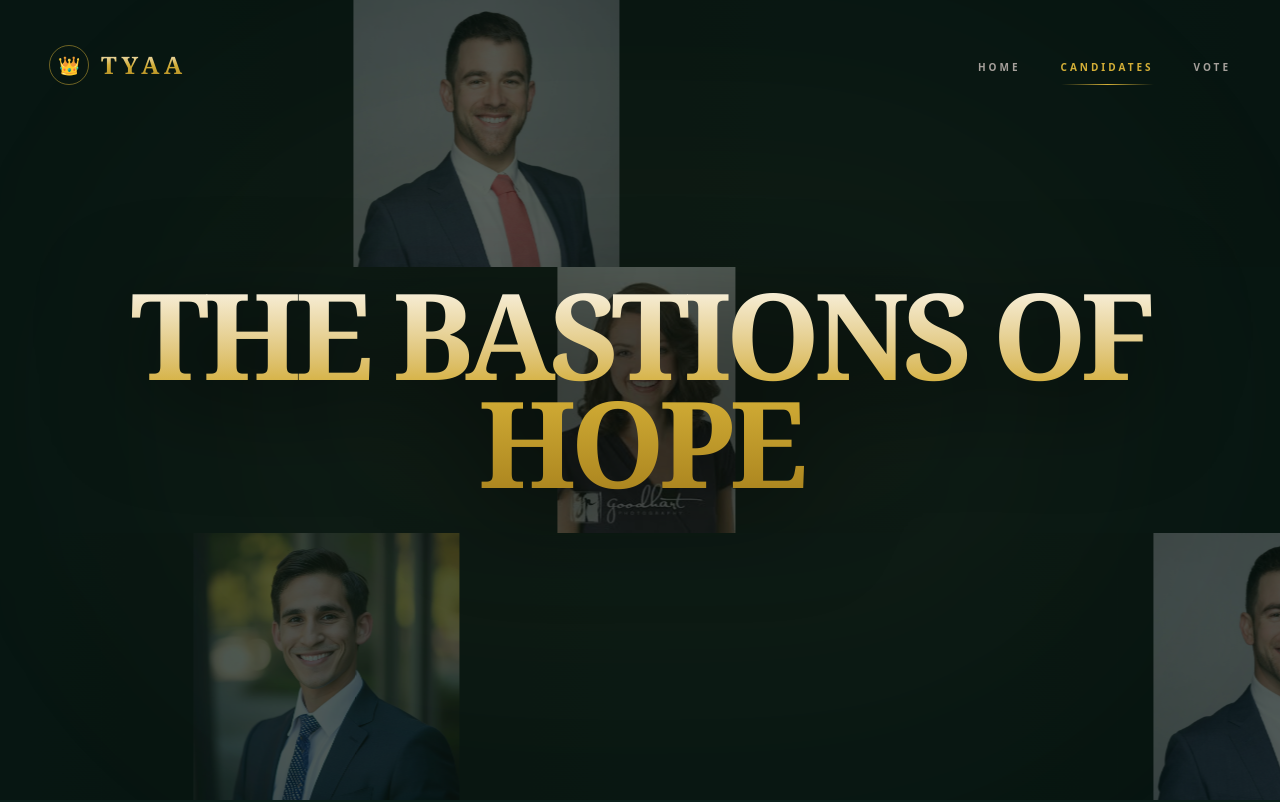
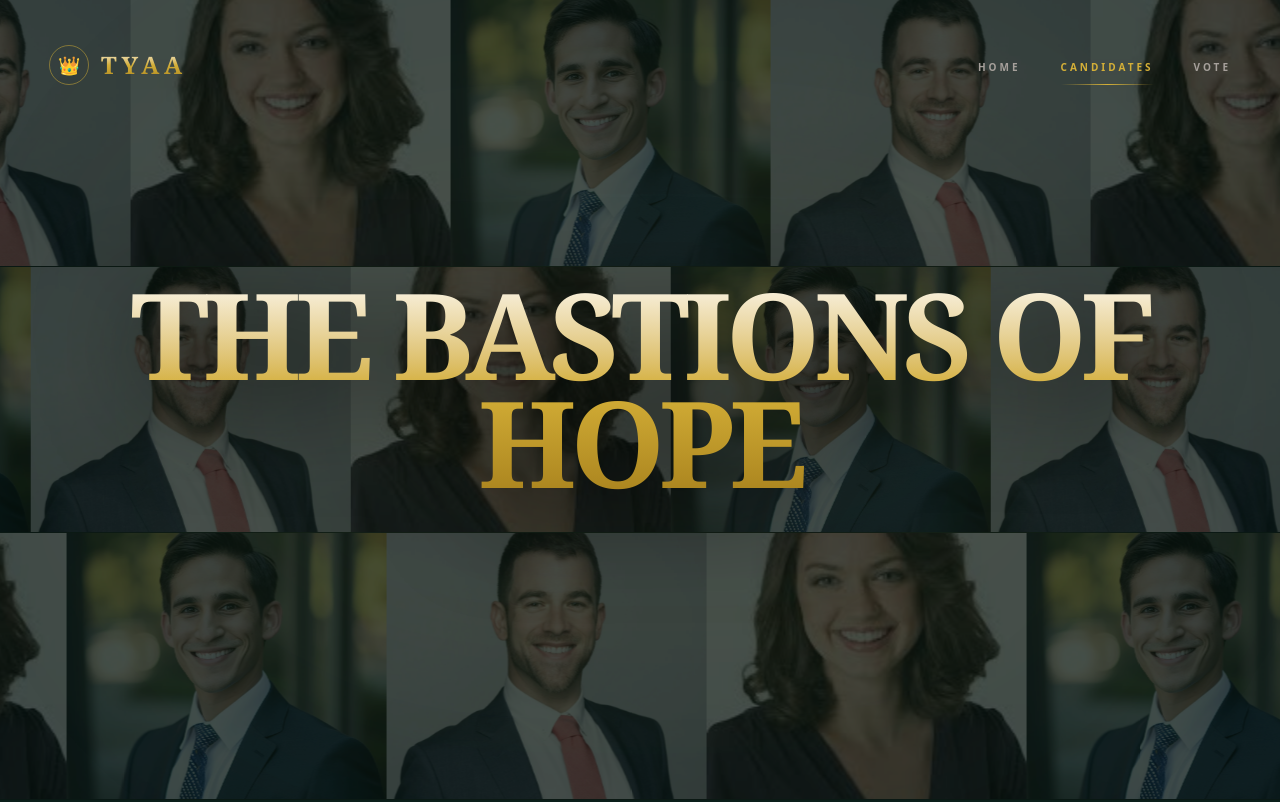
Before and after one commit to iansids/tyaa2026, a React (Vite) app: page /candidates in a window 1280 px wide. Shown: the top 802 px of the page. Built offline with nearby package versions, Linux system fonts and the light colour scheme.

Commit message:
Hero-Section Improvement

```diff
--- a/src/pages/CandidatesPage.jsx
+++ b/src/pages/CandidatesPage.jsx
@@ -127,10 +127,11 @@
     return contestants.filter((c) => c.college === selectedCollege);
   }, [selectedCollege]);
 
-  // For the seamless loop, we double the content
-  const marqueeItems = [...contestants, ...contestants];
+  // For the seamless loop, we quadruple the content
+  const marqueeItems = [...contestants, ...contestants, ...contestants, ...contestants];
 
   return (
+
     <div className="w-full bg-[#0a1f1a] min-h-screen text-stone-200 selection:bg-[#d4af37]/30 overflow-x-hidden">
 
       {/* SECTION 1: INFINITE SEAMLESS HERO */}
@@ -161,68 +162,42 @@
         </div>
     </div>
 
-    {/* THE SEAMLESS MARQUEE - 3 Row Candidate Images */}
+    {/* THE SEAMLESS MARQUEE - Truly Offset Rows */}
     <div className="absolute inset-0 z-10 opacity-30 flex flex-col items-stretch pointer-events-none overflow-hidden">
-      {/* Row 1 */}
-      <div className="flex-1 flex w-full overflow-hidden">
-        <div className="flex w-max animate-marquee-seamless" style={{ animationDelay: '0s' }}>
+    {[
+        { id: 'top', speed: '120s', direction: 'animate-marquee-forward', delay: '-2s' },
+        { id: 'mid', speed: '240s', direction: 'animate-marquee-backward', delay: '-15s' },
+        { id: 'bot', speed: '120s', direction: 'animate-marquee-forward', delay: '-8s' }
+    ].map((row) => (
+        <div key={row.id} className="flex-1 flex w-full overflow-hidden border-b border-white/5">
+        <div
+            className={`flex gap-0 w-max ${row.direction}`}
+            style={{
+            animationDuration: row.speed,
+            animationDelay: row.delay,
+            // Ensuring hardware acceleration for smooth movement
+            willChange: 'transform'
+            }}
+        >
             {marqueeItems.map((candidate, idx) => (
             <div
-            key={`row1-${idx}`}
-            className="relative h-full flex-shrink-0 transition-all duration-500 overflow-hidden bg-[#081612] flex items-center justify-center"
-            style={{ width: '20%', minWidth: '200px' }}
+                key={`${row.id}-${idx}`}
+                className="relative h-full flex-shrink-0 overflow-hidden bg-[#081612]"
+                style={{ width: '25vw', minWidth: '280px' }}
             >
                 <img
                 src={candidate.image}
                 alt={candidate.name}
-              className="w-full h-full object-contain hover:scale-110 transition-transform duration-500"
+                className="w-full h-full object-cover grayscale-[0.2] brightness-90"
                 />
-            <div className="absolute inset-0 bg-gradient-to-r from-[#0a1f1a]/40 via-transparent to-[#0a1f1a]/40"></div>
+                <div className="absolute inset-0 bg-[#0a1f1a]/10"></div>
             </div>
             ))}
         </div>
         </div>
-
-      {/* Row 2 */}
-      <div className="flex-1 flex w-full overflow-hidden">
-        <div className="flex w-max animate-marquee-seamless" style={{ animationDelay: '-20s' }}>
-        {marqueeItems.map((candidate, idx) => (
-            <div
-            key={`row2-${idx}`}
-            className="relative h-full flex-shrink-0 transition-all duration-500 overflow-hidden bg-[#081612] flex items-center justify-center"
-            style={{ width: '20%', minWidth: '200px' }}
-            >
-            <img
-              src={candidate.image}
-              alt={candidate.name}
-              className="w-full h-full object-contain hover:scale-110 transition-transform duration-500"
-            />
-            <div className="absolute inset-0 bg-gradient-to-r from-[#0a1f1a]/40 via-transparent to-[#0a1f1a]/40"></div>
-            </div>
     ))}
     </div>
-      </div>
 
-      {/* Row 3 */}
-      <div className="flex-1 flex w-full overflow-hidden">
-        <div className="flex w-max animate-marquee-seamless" style={{ animationDelay: '-40s' }}>
-        {marqueeItems.map((candidate, idx) => (
-            <div
-            key={`row3-${idx}`}
-            className="relative h-full flex-shrink-0 transition-all duration-500 overflow-hidden bg-[#081612] flex items-center justify-center"
-            style={{ width: '20%', minWidth: '200px' }}
-            >
-            <img
-              src={candidate.image}
-              alt={candidate.name}
-              className="w-full h-full object-contain hover:scale-110 transition-transform duration-500"
-            />
-            <div className="absolute inset-0 bg-gradient-to-r from-[#0a1f1a]/40 via-transparent to-[#0a1f1a]/40"></div>
-            </div>
-        ))}
-        </div>
-      </div>
-    </div>
     </section>
 
       {/* SECTION 2: THE REGISTRY GALLERY */}
@@ -294,7 +269,7 @@
             {filteredContestants.length > 0 ? (
               <div className="grid grid-cols-1 sm:grid-cols-2 xl:grid-cols-3 gap-x-4 sm:gap-x-6 md:gap-x-12 gap-y-12 sm:gap-y-16 md:gap-y-24">
                 {filteredContestants.map((candidate) => (
-                  <Link key={candidate.id} to={`/candidates/${candidate.id}`} className="group">
+                  <Link key={candidate.id} to={`/candidates/${candidate.id}`} className="group" onClick={() => window.scrollTo({ top: 0, behavior: 'smooth' })} >
                     {/* GILDED IMAGE FRAME */}
                     <div className="relative aspect-[3/4] overflow-hidden bg-[#081612] border border-white/5 transition-all duration-1000 group-hover:border-[#d4af37]/40 group-hover:shadow-[0_40px_80px_-20px_rgba(0,0,0,0.8)]">
                       {/* Candidate Image */}
@@ -343,16 +318,33 @@
       </div>
 
      <style dangerouslySetInnerHTML={{ __html: `
-        @keyframes marquee-seamless {
-          from { transform: translateX(0); }
-          to { transform: translateX(-50%); }
+        /* Path for Rows 1 and 3 */
+        @keyframes marqueeForward {
+            0% { transform: translateX(0); }
+            100% { transform: translateX(-50%); }
         }
-        .animate-marquee-seamless {
-          animation: marquee-seamless 15s linear infinite;
+
+        /* Explicit Path for Row 2 (Middle) */
+        @keyframes marqueeBackward {
+            0% { transform: translateX(-50%); }
+            100% { transform: translateX(0); }
         }
-        /* Prevents flicker on some browsers */
+
+        .animate-marquee-forward {
+            animation: marqueeForward linear infinite;
+        }
+
+        .animate-marquee-backward {
+            animation: marqueeBackward linear infinite;
+        }
+
         .w-max {
             width: max-content;
+        }
+
+        .animate-marquee-forward, .animate-marquee-backward {
+            backface-visibility: hidden;
+            perspective: 1000px;
         }
         `}} />
     </div>
```
Lines whose indentation alone changed are shown as unchanged.
